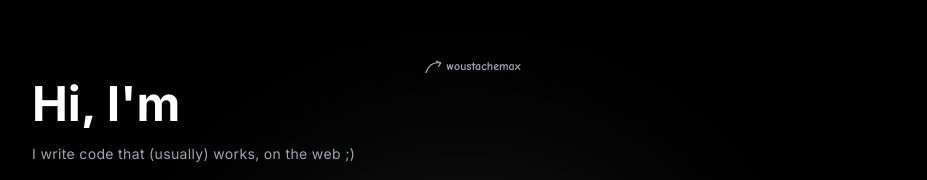
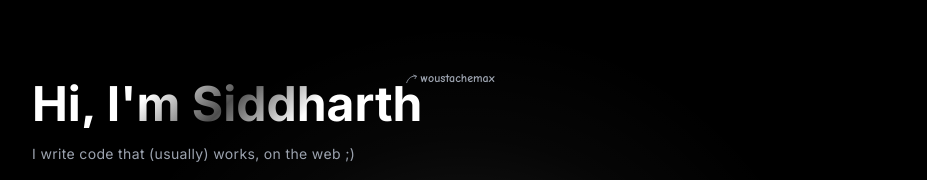
Before and after one commit to woustachemax/portfolio, a Next.js app: page / in a window 1280 px wide. Shown: the top 180 px of the page, without its empty margins (176-1103 px from the left). Built offline with nearby package versions, Linux system fonts and the light colour scheme; no server answers.

Commit message:
fixing safari bug

```diff
--- a/app/page.tsx
+++ b/app/page.tsx
@@ -14,15 +14,14 @@ export default function Home() {
 
       <div className="w-full max-w-4xl mx-auto px-2 sm:px-4">
         <section id="hero" className="flex flex-col space-y-3 sm:space-y-4 text-left">
+          <div className="relative inline-block self-start">
             <h1 className="text-4xl sm:text-5xl font-bold text-shine">
-            Hi, I'm{" "}
-            <span className="relative">
-              Siddharth
+              Hi, I'm Siddharth
+            </h1>
             <span
-                className="absolute -top-3 sm:-top-4 left-full ml-0.5 flex items-center gap-1 text-stone-500 dark:text-gray-400 whitespace-nowrap select-none"
-                style={{ WebkitTextFillColor: "currentColor" }}
+              className="absolute -top-2 sm:-top-2.5 left-full -ml-4 flex items-center gap-0.5 text-stone-500 dark:text-gray-400 whitespace-nowrap select-none"
             >
-                <svg width="18" height="14" viewBox="0 0 18 14" fill="none" className="shrink-0 -mb-0.5">
+              <svg width="12" height="10" viewBox="0 0 18 14" fill="none" className="shrink-0 -mb-0.5">
                 <path d="M1 12.5C3.5 5.5 8.5 1.8 15.5 2.8" stroke="currentColor" strokeWidth="1.3" strokeLinecap="round" />
                 <path d="M11.5 1.2C13 1.8 14.5 2.3 15.7 2.9C15 4 14.2 5.2 13.5 6.5" stroke="currentColor" strokeWidth="1.3" strokeLinecap="round" strokeLinejoin="round" />
               </svg>
@@ -30,8 +29,7 @@ export default function Home() {
                 woustachemax
               </span>
             </span>
-            </span>
-          </h1>
+          </div>
           <p className="text-stone-600 dark:text-gray-400 text-xs sm:text-sm tracking-wide">
             I write code that (usually) works, on the web ;)
           </p>
```
Lines whose indentation alone changed are shown as unchanged.
